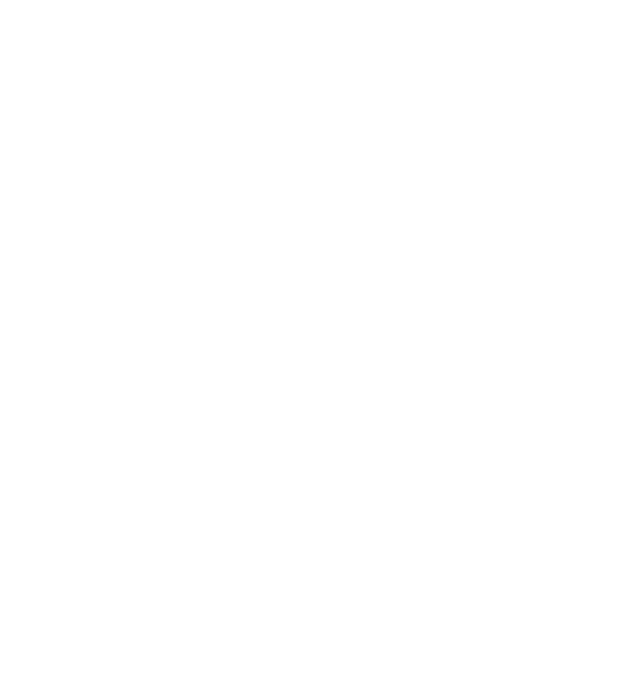
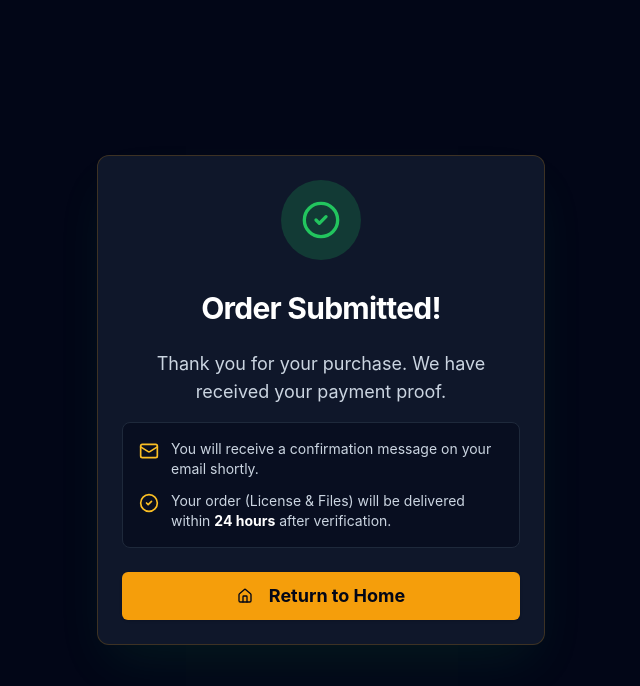
Before and after one commit to SynofexTester/EL-Dorado, a React (Create React App) app in the folder frontend/: page /thank-you in a window 1280 px wide. Before the commit this address had no page. Shown: the top 686 px of the page, without its empty margins (319-959 px from the left). Built offline with nearby package versions, Linux system fonts and the light colour scheme.

Commit message:
Add Thank You page

```diff
--- a/frontend/src/App.js
+++ b/frontend/src/App.js
@@ -3,6 +3,7 @@ import { BrowserRouter, Routes, Route } from "react-router-dom";
 import Home from "@/pages/Home";
 import Buy from "@/pages/Buy";
 import Checkout from "@/pages/Checkout";
+import ThankYou from "@/pages/ThankYou";
 import { Toaster } from "@/components/ui/sonner";
 
 function App() {
@@ -13,6 +14,7 @@ function App() {
           <Route path="/" element={<Home />} />
           <Route path="/buy" element={<Buy />} />
           <Route path="/checkout" element={<Checkout />} />
+          <Route path="/thank-you" element={<ThankYou />} />
         </Routes>
       </BrowserRouter>
       <Toaster />
--- a/frontend/src/pages/Checkout.jsx
+++ b/frontend/src/pages/Checkout.jsx
@@ -34,7 +34,7 @@ const Checkout = () => {
         // Logic to send data to backend would go here
         toast.success("Payment proof submitted! We will verify and send your license shortly.");
         // Reset or redirect
-        setTimeout(() => navigate('/'), 3000);
+        setTimeout(() => navigate('/thank-you'), 1500);
     };
 
     const getWalletAddress = (currency) => {
--- /dev/null
+++ b/frontend/src/pages/ThankYou.jsx
@@ -0,0 +1,56 @@
+import React from 'react';
+import { Button } from '../components/ui/button';
+import { Card, CardContent, CardHeader, CardTitle } from '../components/ui/card';
+import { CheckCircle2, Home, Mail } from 'lucide-react';
+import { useNavigate } from 'react-router-dom';
+
+const ThankYou = () => {
+    const navigate = useNavigate();
+
+    return (
+        <div className="min-h-screen bg-slate-950 flex items-center justify-center p-4">
+            <div className="max-w-md w-full text-center">
+                <Card className="bg-slate-900 border-amber-500/20 shadow-2xl shadow-green-500/10">
+                    <CardHeader className="pb-2">
+                        <div className="mx-auto w-20 h-20 bg-green-500/20 rounded-full flex items-center justify-center mb-6 animate-in zoom-in duration-500">
+                            <CheckCircle2 className="w-10 h-10 text-green-500" />
+                        </div>
+                        <CardTitle className="text-3xl font-bold text-white mb-2">Order Submitted!</CardTitle>
+                    </CardHeader>
+                    <CardContent className="space-y-6 pt-4">
+                        <div className="space-y-4 text-slate-300">
+                            <p className="text-lg">
+                                Thank you for your purchase. We have received your payment proof.
+                            </p>
+
+                            <div className="bg-slate-950/50 p-4 rounded-lg border border-slate-800 space-y-3">
+                                <div className="flex items-start gap-3 text-left">
+                                    <Mail className="w-5 h-5 text-amber-400 shrink-0 mt-0.5" />
+                                    <p className="text-sm">
+                                        You will receive a confirmation message on your email shortly.
+                                    </p>
+                                </div>
+                                <div className="flex items-start gap-3 text-left">
+                                    <CheckCircle2 className="w-5 h-5 text-amber-400 shrink-0 mt-0.5" />
+                                    <p className="text-sm">
+                                        Your order (License & Files) will be delivered within <span className="text-white font-bold">24 hours</span> after verification.
+                                    </p>
+                                </div>
+                            </div>
+                        </div>
+
+                        <Button
+                            className="w-full bg-amber-500 hover:bg-amber-600 text-slate-950 font-bold py-6 text-lg"
+                            onClick={() => navigate('/')}
+                        >
+                            <Home className="w-5 h-5 mr-2" />
+                            Return to Home
+                        </Button>
+                    </CardContent>
+                </Card>
+            </div>
+        </div>
+    );
+};
+
+export default ThankYou;
```
